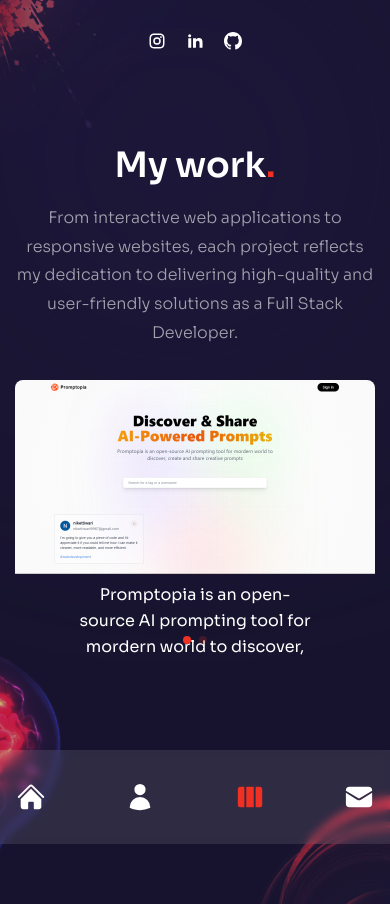
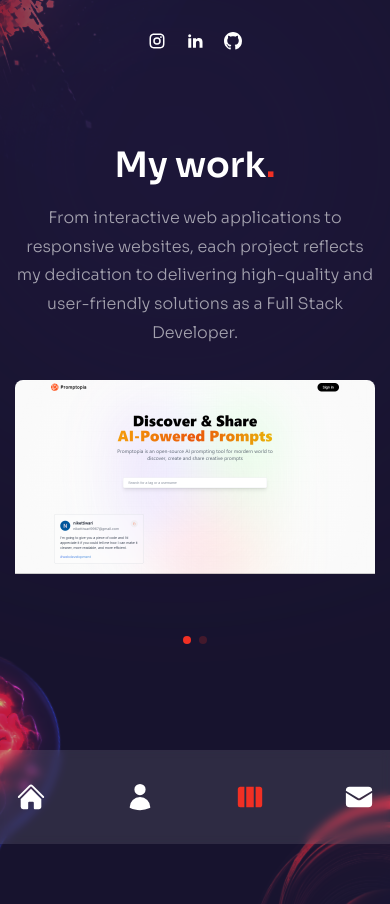
Before and after one commit to Tiwari-Niket/portfolio, a Next.js app: page /work in a window 390 px wide. Built offline with nearby package versions, Linux system fonts and the light colour scheme.

Commit message:
Update WorkSlider.js

```diff
--- a/components/WorkSlider.js
+++ b/components/WorkSlider.js
@@ -62,7 +62,7 @@
                       <div className='flex flex-col items-center justify-center relative overflow-hidden group'>
                         {/* image */}
                         <Image src={image.path} width={500} height={300} alt='' />
-                        <div className='mt-2 mx-10 px-5 text-center'>{image.desc}</div>
+                        <div className='mt-2 sm:visible invisible mx-10 px-5 text-center'>{image.desc}</div>
                         {/* overlay gradient */}
                         <div className='absolute inset-0 bg-gradient-to-l from-transparent via-[#e838cc] to-[#4a22bd] opacity-0 group-hover:opacity-80 transition-all duration-700'></div>
                         {/* title */}
```
